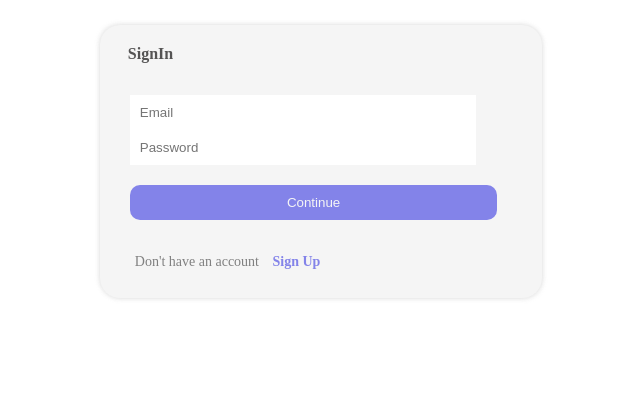
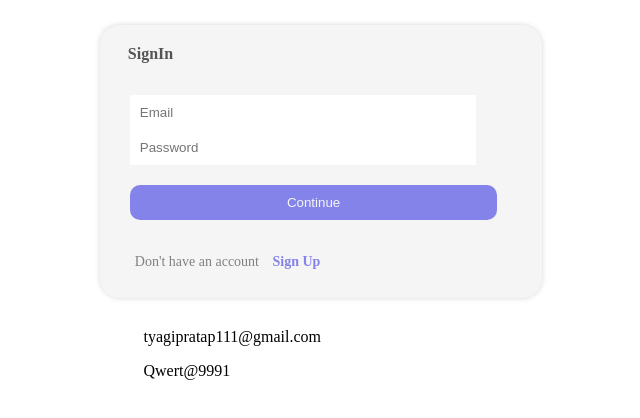
Before and after one commit to PratapTyagi/delta-exchange-table-assignment, a React (Create React App) app in the folder client/: page /signin in a window 1280 px wide. Shown: the top 418 px of the page, without its empty margins (319-959 px from the left). Built offline with nearby package versions, Linux system fonts and the light colour scheme.

Commit message:
bonus point move

```diff
--- a/client/src/screens/signin/SignIn.css
+++ b/client/src/screens/signin/SignIn.css
@@ -1,5 +1,11 @@
 .signin_page {
   margin-top: 2%;
+}
+
+.signin_page > .temp_credentials {
+  position: fixed;
+  left: auto;
+  right: 50%;
 }
 
 .signin {
--- a/client/src/screens/signin/SignIn.js
+++ b/client/src/screens/signin/SignIn.js
@@ -72,6 +72,10 @@ const SignIn = () => {
           </Link>
         </p>
       </div>
+      <div className="temp_credentials">
+        <p>tyagipratap111@gmail.com</p>
+        <p>Qwert@9991</p>
+      </div>
     </div>
   );
 };
--- a/client/src/screens/signup/SignUp.js
+++ b/client/src/screens/signup/SignUp.js
@@ -28,20 +28,25 @@ const SignUp = () => {
         "Minimum eight characters, at least one uppercase letter, one lowercase letter, one number and one special character"
       );
 
-    let data = await axios
-      .post("/auth/signup", {
-        email: email.toLowerCase(),
-        password,
-      })
-      .then(({ data: { message, error } }) => {
-        if (error) {
-          console.log(error);
-        } else {
-          alert(message);
-          history("/signin");
-        }
-      })
-      .catch((err) => console.log(err));
+    let {
+      data: { message, error },
+    } = await axios.post("/auth/signup", {
+      email: email.toLowerCase(),
+      password,
+    });
+    if (error) return console.log(error);
+    alert(message);
+
+    // Sign in after sign up
+    let { data } = await axios.post("/auth/signin", {
+      email: email.toLowerCase(),
+      password,
+    });
+
+    if (data.error) return alert(data.error);
+    alert(data.message);
+    localStorage.setItem("user", JSON.stringify(data.user));
+    window.location = "/";
   };
 
   return (
```
Lines whose indentation alone changed are shown as unchanged.
